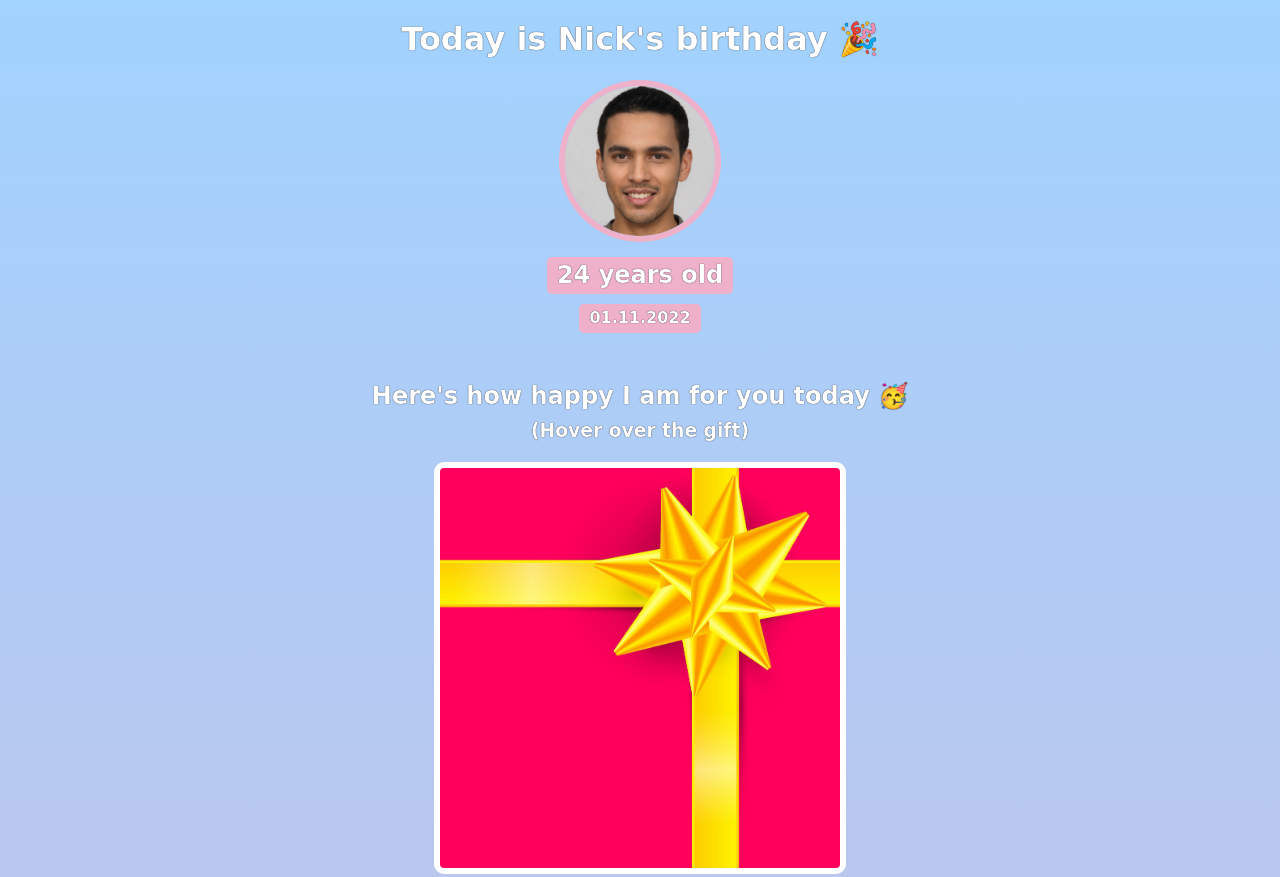
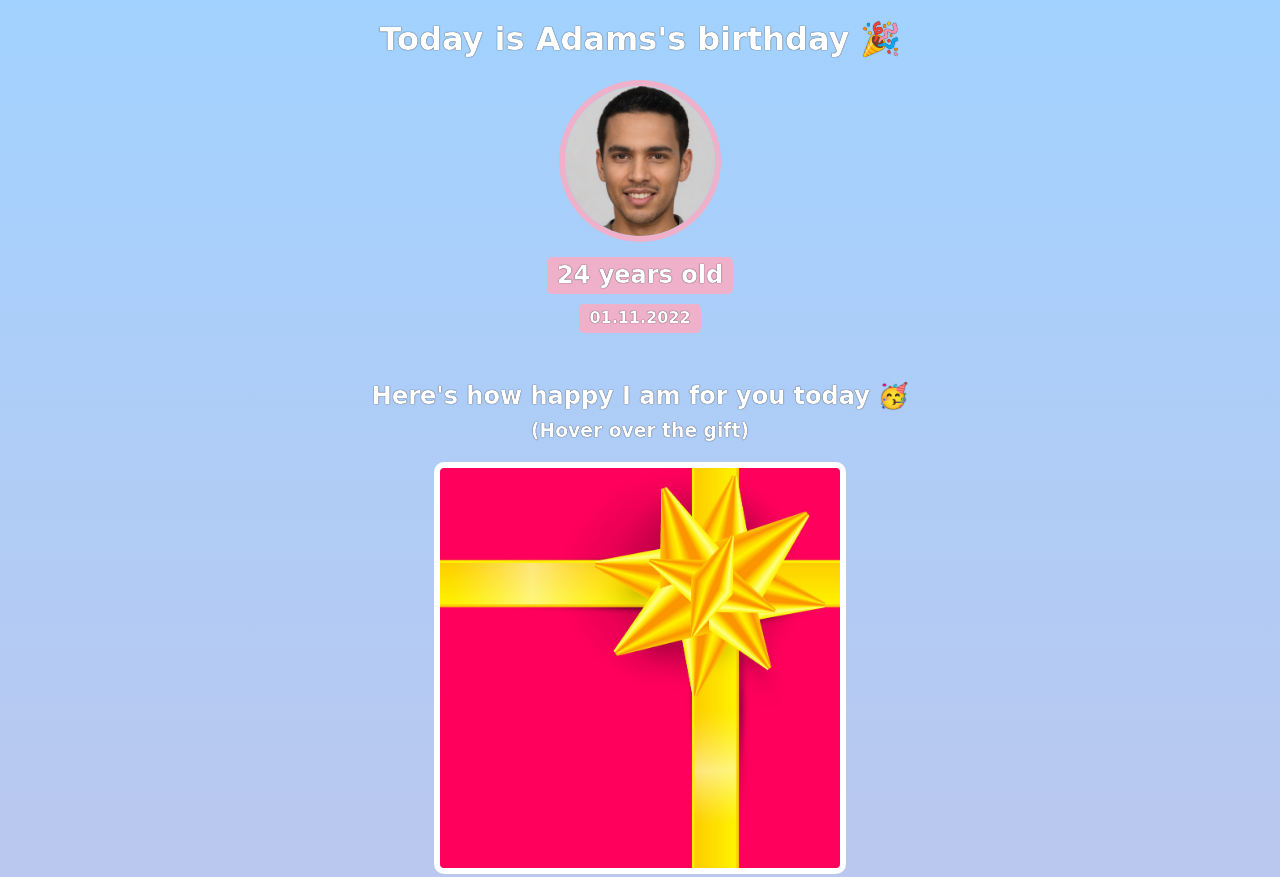
Before and after one commit to Trygvemb/Birthday-GIFt-site, a website built with Vite: page index.html in a window 1280 px wide. Shown: the top 877 px of the page. Built offline with nearby package versions, Linux system fonts and the light colour scheme; a web font is replaced by a local one.

Commit message:
changed the name to Adam

```diff
--- a/index.html
+++ b/index.html
@@ -7,7 +7,7 @@
     </head>
     <body>
         <div id="header">
-            <h1>Today is Nick's birthday 🎉</h1>
+            <h1>Today is Adams's birthday 🎉</h1>
             <img id="bff-img" src="images/nick.jpg">
             <h2 id="bday-age">24 years old</h2>
             <h4 id="bday-date">01.11.2022</h4>
```
